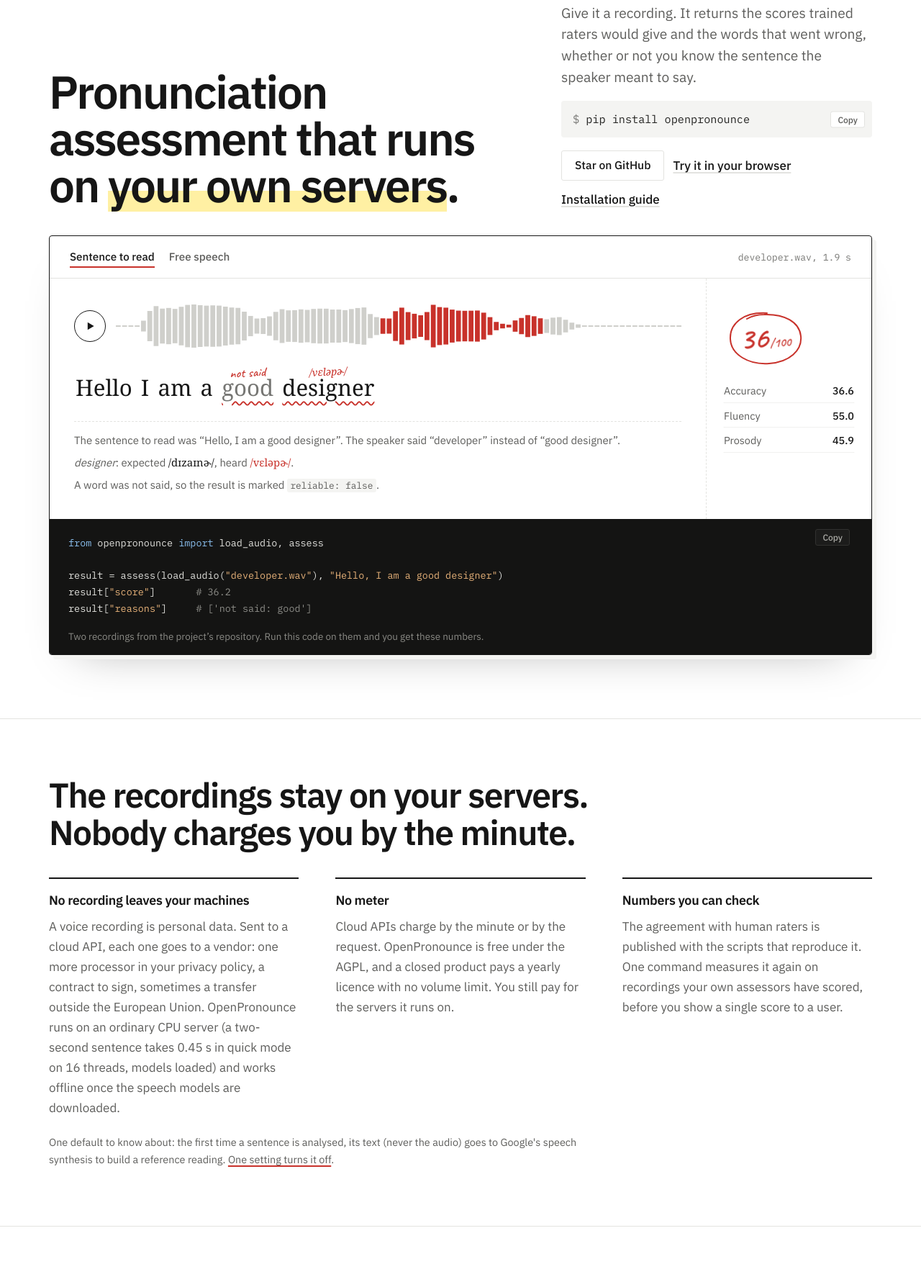
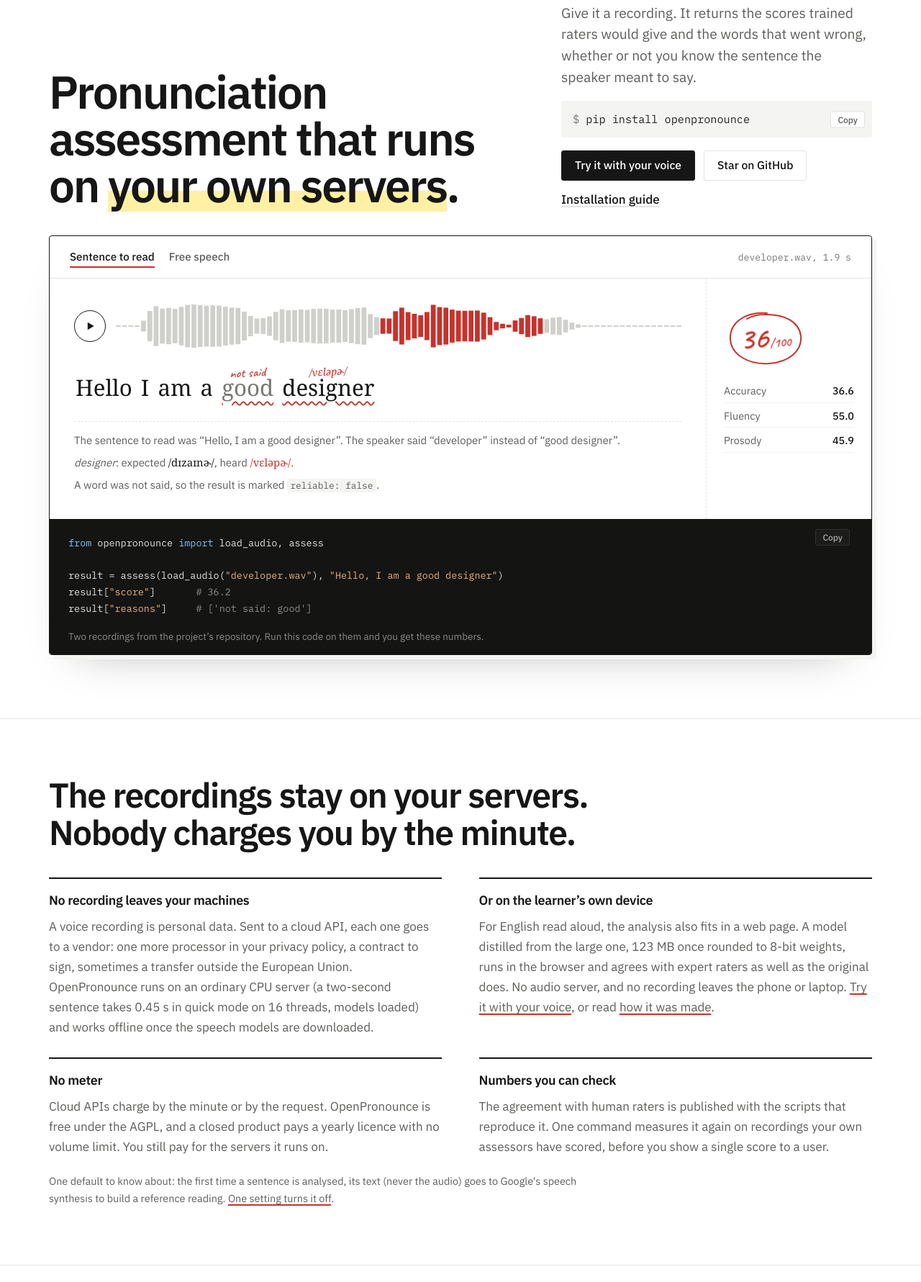
Before and after one commit to OpenPronounce/openpronounce.github.io, a plain HTML site: page index.html in a window 1280 px wide. Shown: the part 120-1901 px from the top of the page at 72% size. Drawn offline with Linux system fonts and the light colour scheme; no server answers; a web font is replaced by a local one.

Commit message:
feat: point the home page at the in-browser demo and the distilled model

```diff
--- a/assets/site.css
+++ b/assets/site.css
@@ -343,7 +343,7 @@ textarea { min-height: 130px; resize: vertical; }
 .eval { display: flex; flex-direction: column; gap: 12px; }
 
 /* Why it matters */
-.why-grid { display: grid; grid-template-columns: repeat(3, minmax(0, 1fr)); gap: 28px clamp(24px, 4vw, 56px); margin-top: 14px; }
+.why-grid { display: grid; grid-template-columns: repeat(2, minmax(0, 1fr)); gap: 28px clamp(24px, 4vw, 56px); margin-top: 14px; }
 @media (max-width: 860px) { .why-grid { grid-template-columns: 1fr; } }
 .why-grid > div { display: flex; flex-direction: column; gap: 10px; padding-top: 18px; border-top: 2px solid var(--ink); }
 .why-grid p { color: var(--soft); }
--- a/index.html
+++ b/index.html
@@ -51,8 +51,8 @@
         <p class="lead">Give it a recording. It returns the scores trained raters would give and the words that went wrong, whether or not you know the sentence the speaker meant to say.</p>
         <div class="code install"><pre><span class="p">$ </span>pip install openpronounce</pre></div>
         <div class="actions">
+          <a class="btn" href="try.html">Try it with your voice</a>
           <a class="btn btn-line star-cta" href="https://github.com/OpenPronounce/OpenPronounce">Star on GitHub<span class="stars" data-stars hidden></span></a>
-          <a class="text-link" href="try.html">Try it in your browser</a>
           <a class="text-link" href="developers.html">Installation guide</a>
         </div>
       </div>
@@ -106,6 +106,10 @@ result[<span class="s">"reasons"</span>]     <span class="c"># ['not said: good'
       <div>
         <h3>No recording leaves your machines</h3>
         <p>A voice recording is personal data. Sent to a cloud API, each one goes to a vendor: one more processor in your privacy policy, a contract to sign, sometimes a transfer outside the European Union. OpenPronounce runs on an ordinary CPU server (a two-second sentence takes 0.45&nbsp;s in quick mode on 16 threads, models loaded) and works offline once the speech models are downloaded.</p>
+      </div>
+      <div>
+        <h3>Or on the learner&rsquo;s own device</h3>
+        <p>For English read aloud, the analysis also fits in a web page. A model distilled from the large one, 123&nbsp;MB once rounded to 8-bit weights, runs in the browser and agrees with expert raters as well as the original does. No audio server, and no recording leaves the phone or laptop. <a href="try.html">Try it with your voice</a>, or read <a href="try.html#distilled">how it was made</a>.</p>
       </div>
       <div>
         <h3>No meter</h3>
```
Also changed, not shown: _pages/index.html (+5 -1 lines), _pages/try.html (+2 -2 lines), try.html (+2 -2 lines).
